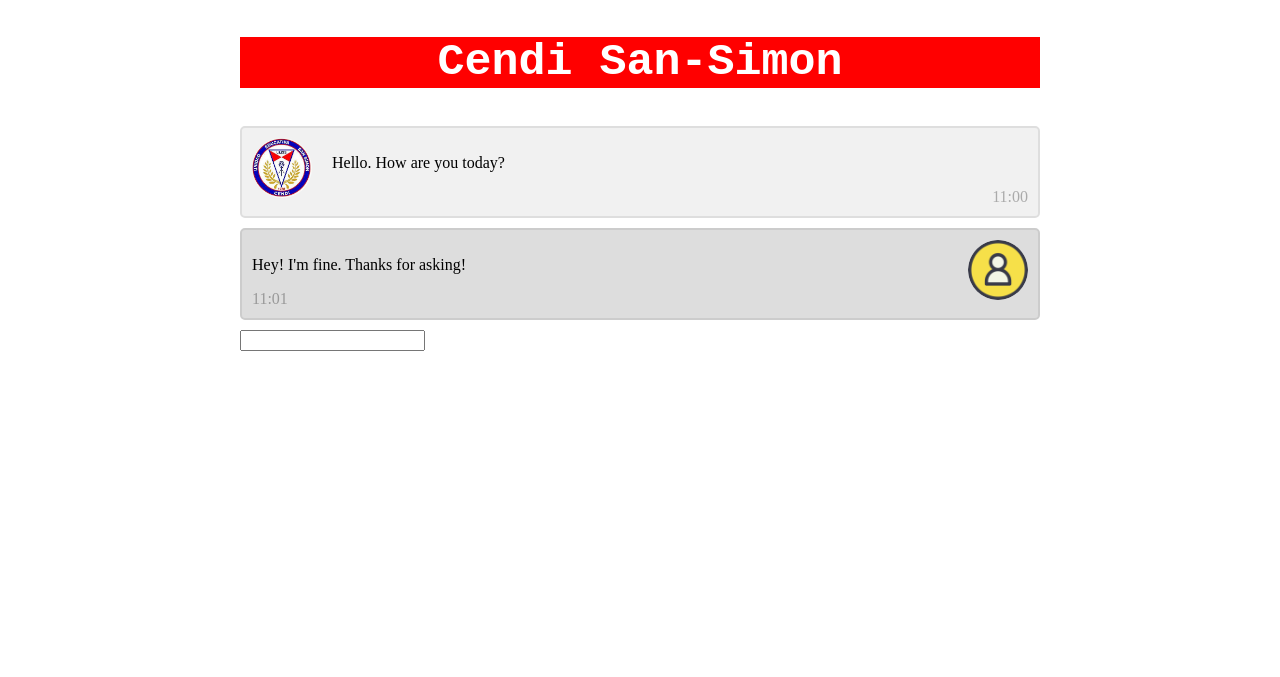
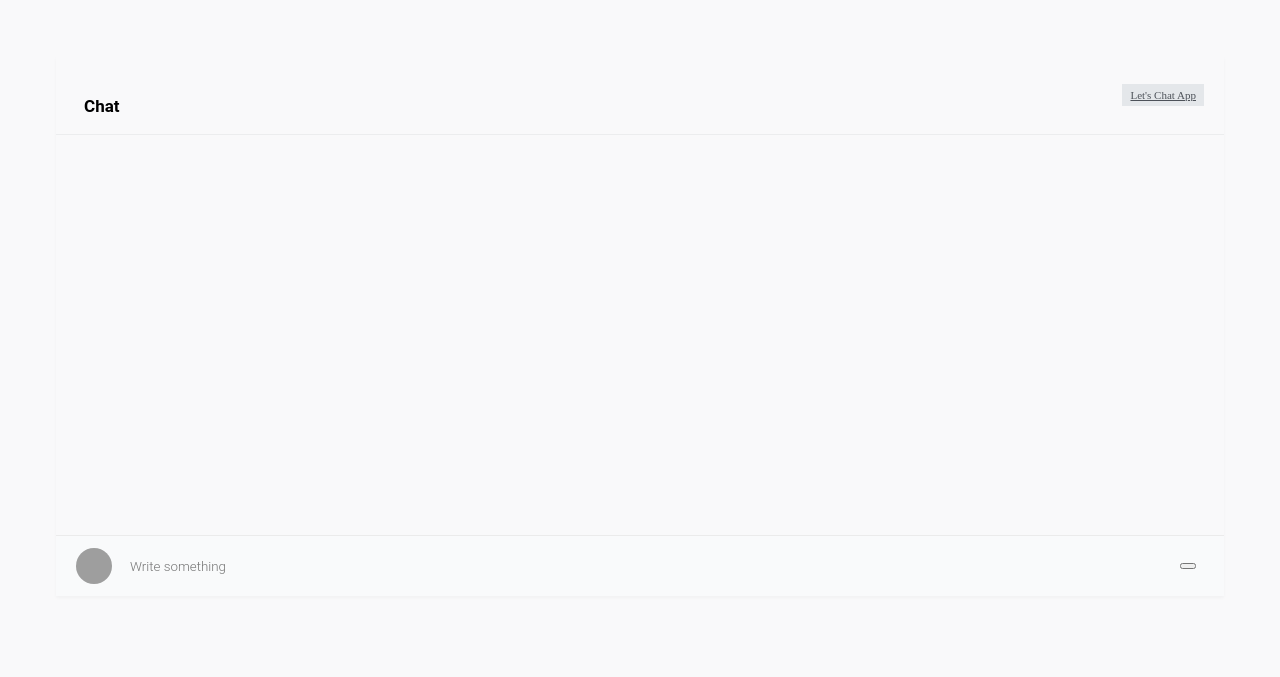
Before and after one commit to LuisaMora/ChatbotCendi, a website: page chat.html in a window 1280 px wide. Drawn offline with Linux system fonts and the light colour scheme; grey boxes are pictures that could not be loaded.

Commit message:
intentando algunos cambios del chat 1

```diff
--- a/chat.html
+++ b/chat.html
@@ -1,25 +1,46 @@
 <!DOCTYPE html>
 <html>
+
 <head>
-<meta name="viewport" content="width=device-width, initial-scale=1">
-<link href="./estilochat.css" rel="stylesheet" type="text/css">
+  <link href="./estilo-chatbot.css" rel="stylesheet" type="text/css">
+  <title>Cendi</title>
 </head>
+
 <body>
+  <div class="page-content page-container" id="page-content">
+    <div class="padding">
+      <div class="row container d-flex justify-content-center">
+        <div class="col-md-6">
+          <div class="card card-bordered">
+            <div class="card-header">
+              <h4 class="card-title"><strong>Chat</strong></h4>
+              <a class="btn btn-xs btn-secondary" href="#" data-abc="true">Let's Chat App</a>
+            </div>
 
-<h2 id="ti">Cendi San-Simon</h2>
 
-<div class="container">
-  <img src="imagenes/logo.jpg" alt="Avatar" style="width:100%;">
-  <p>Hello. How are you today?</p>
-  <span class="time-right">11:00</span>
-</div>
+            <div class="ps-container ps-theme-default ps-active-y" id="chat-content"
+              style="overflow-y: scroll !important; height:400px !important;">
 
-<div class="container darker">
-  <img src="imagenes/us.png" alt="Avatar" class="right" style="width:100%;">
-  <p>Hey! I'm fine. Thanks for asking!</p>
-  <span class="time-left">11:01</span>
-</div>
-<input type="text" id="name" name="name" >
 
+              <div class="ps-scrollbar-x-rail" style="left: 0px; bottom: 0px;">
+                <div class="ps-scrollbar-x" tabindex="0" style="left: 0px; width: 0px;"></div>
+              </div>
+              <div class="ps-scrollbar-y-rail" style="top: 0px; height: 0px; right: 2px;">
+                <div class="ps-scrollbar-y" tabindex="0" style="top: 0px; height: 2px;"></div>
+              </div>
+            </div>
+
+            <div class="publisher bt-1 border-light">
+              <img class="avatar avatar-xs" src="https://img.icons8.com/color/36/000000/administrator-male.png"
+                alt="...">
+              <input id="userin" class="publisher-input" type="text" placeholder="Write something">
+              <button  class="boton_personalizado" onclick="personaAgregaMensaje()"></button>
+            </div>
+
+          </div>
+        </div>
+      </div>
+    </div>
+  </div>
+  <script src="./chatbot.js"></script>
 </body>
-</html>
```
